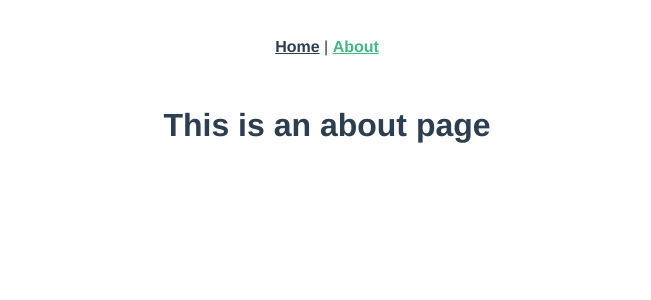
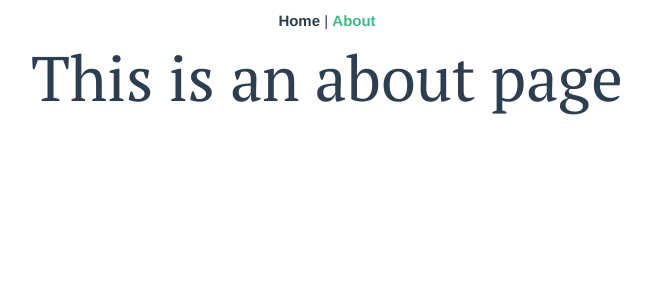
Before and after one commit to adewale2018/simple-vue-app, a Vue app: page /about in a window 1280 px wide. Shown: the top 300 px of the page, without its empty margins (313-964 px from the left). Built offline with nearby package versions, Linux system fonts and the light colour scheme.

Commit message:
add landing page component

```diff
--- a/public/index.html
+++ b/public/index.html
@@ -1,17 +1,27 @@
 <!DOCTYPE html>
 <html lang="en">
+
 <head>
   <meta charset="utf-8">
   <meta http-equiv="X-UA-Compatible" content="IE=edge">
   <meta name="viewport" content="width=device-width,initial-scale=1.0">
   <link rel="icon" href="<%= BASE_URL %>favicon.ico">
-    <title><%= htmlWebpackPlugin.options.title %></title>
+  <link href="https://fonts.googleapis.com/css2?family=PT+Serif:wght@400;700&display=swap" rel="stylesheet">
+  <link href="https://fonts.googleapis.com/icon?family=Material+Icons" rel="stylesheet">
+  <link rel="stylesheet" href="https://cdnjs.cloudflare.com/ajax/libs/materialize/1.0.0/css/materialize.min.css">
+  <title>A Simple Vue App</title>
 </head>
+
 <body>
   <noscript>
-      <strong>We're sorry but <%= htmlWebpackPlugin.options.title %> doesn't work properly without JavaScript enabled. Please enable it to continue.</strong>
+    <strong>We're sorry but <%= htmlWebpackPlugin.options.title %> doesn't work properly without JavaScript enabled.
+      Please enable it to continue.</strong>
   </noscript>
   <div id="app"></div>
   <!-- built files will be auto injected -->
+
+  <!-- Compiled and minified JavaScript -->
+  <script src="https://cdnjs.cloudflare.com/ajax/libs/materialize/1.0.0/js/materialize.min.js"></script>
 </body>
+
 </html>
--- a/src/App.vue
+++ b/src/App.vue
@@ -9,6 +9,11 @@
 </template>
 
 <style>
+* {
+  box-sizing: border-box;
+  margin: 0;
+  padding: 0;
+}
 #app {
   font-family: Avenir, Helvetica, Arial, sans-serif;
   -webkit-font-smoothing: antialiased;
@@ -18,7 +23,7 @@
 }
 
 #nav {
-  padding: 30px;
+  padding: 10px;
 }
 
 #nav a {
@@ -29,4 +34,12 @@
 #nav a.router-link-exact-active {
   color: #42b983;
 }
+h1,
+h2,
+h3,
+h4,
+h5,
+h6 {
+  font-family: "PT Serif", serif;
+}
 </style>
--- /dev/null
+++ b/src/components/Landing.vue
@@ -0,0 +1,17 @@
+<template>
+  <div>
+    <h1>A simple app with vue and vuex</h1>
+  </div>
+</template>
+
+<script>
+export default {
+  name: "Landing"
+};
+</script>
+
+<style scoped>
+h1 {
+  margin: 0;
+}
+</style>
--- a/src/views/About.vue
+++ b/src/views/About.vue
@@ -3,3 +3,8 @@
     <h1>This is an about page</h1>
   </div>
 </template>
+<style>
+h1 {
+  margin: 0;
+}
+</style>
--- a/src/views/Home.vue
+++ b/src/views/Home.vue
@@ -1,18 +1,17 @@
 <template>
   <div class="home">
-    <img alt="Vue logo" src="../assets/logo.png" />
-    <HelloWorld msg="Welcome to Your Vue.js App" />
+  <landing />
   </div>
 </template>
 
 <script>
 // @ is an alias to /src
-import HelloWorld from "@/components/HelloWorld.vue";
+import Landing from "@/components/Landing.vue";
 
 export default {
   name: "Home",
   components: {
-    HelloWorld
+    Landing
   }
 };
 </script>
```
Lines whose indentation alone changed are shown as unchanged.
